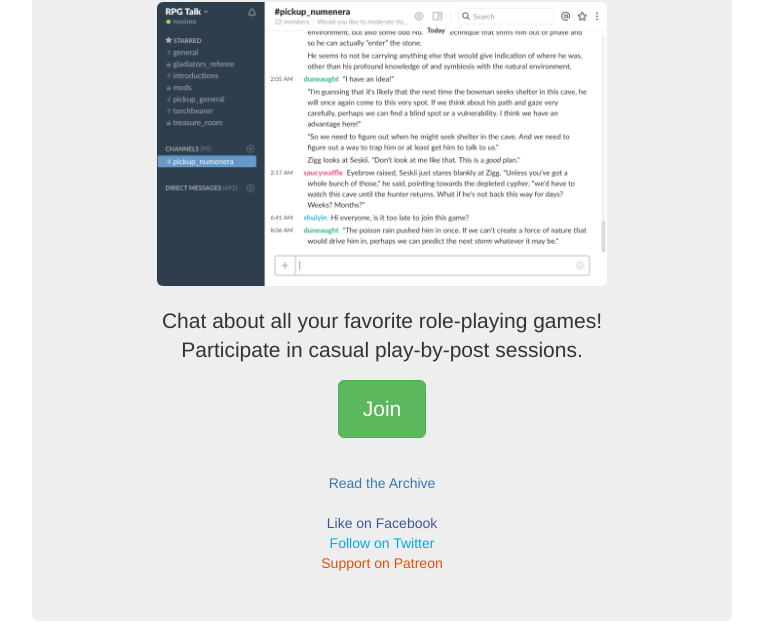
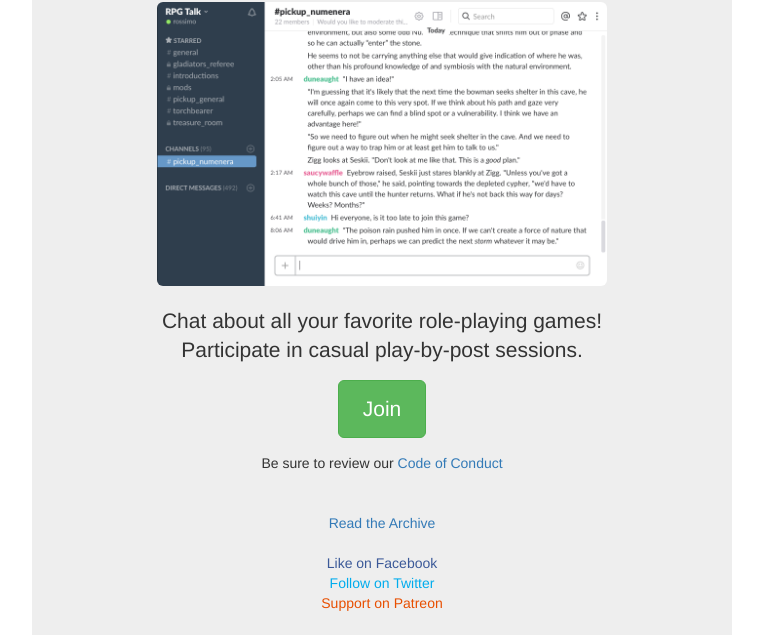
Before and after one commit to t-var-s/rpg_talk_site, a plain HTML site: page index.html in a window 1280 px wide. Shown: the part 165-800 px from the top of the page, without its empty margins (258-1021 px from the left). Drawn offline with nearby package versions, Linux system fonts and the light colour scheme.

Commit message:
Added CoC

```diff
--- a/index.html
+++ b/index.html
@@ -23,6 +23,7 @@
         <p>
           <a class="btn btn-lg btn-success" href="https://slack.rpg-talk.com" role="button">Join</a>
         </p>
+        Be sure to review our  <a href="Code%20of%20Conduct.pdf">Code of Conduct</a><br/><br/>
         <script async defer src="https://slack.rpg-talk.com/slackin.js"></script><br/>
         <a href="http://roleplayinggames.slackarchive.io/general/">Read the Archive</a><br/><br/>
         <a style="color: #3b5998" href="https://www.facebook.com/rpgtalkcommunity">Like on Facebook</a><br/>
```
Also changed, not shown: 1 other file.
